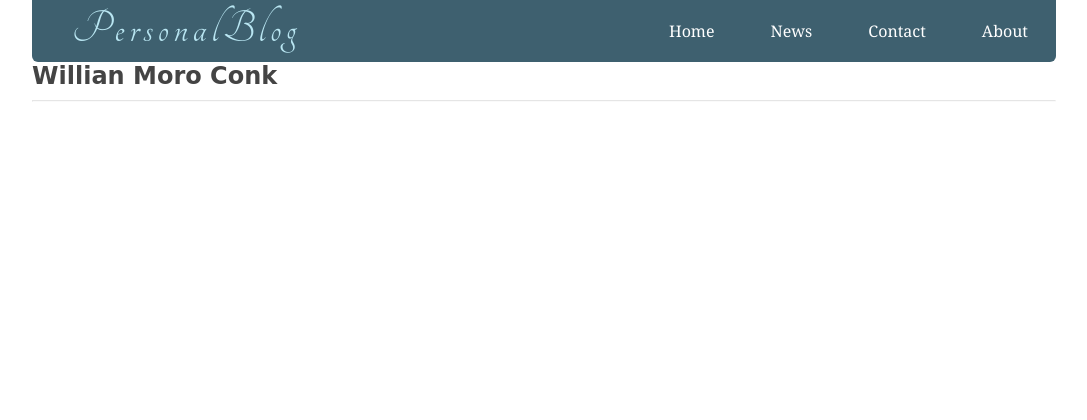
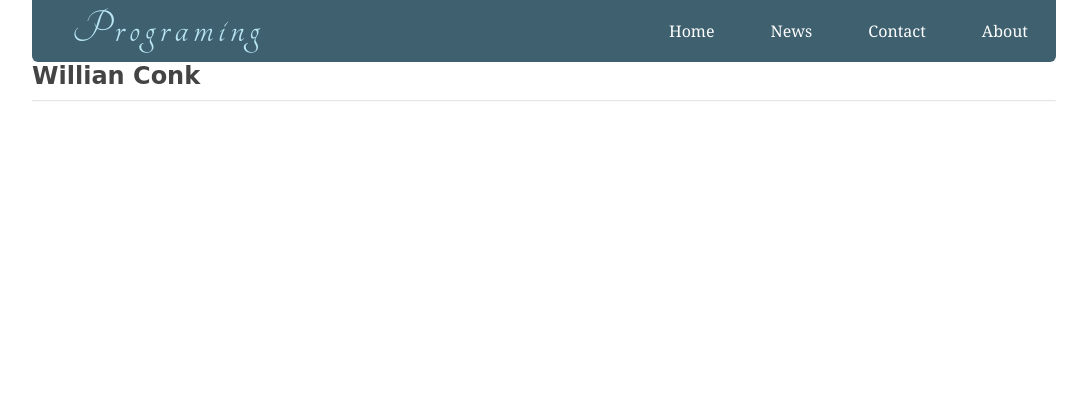
Before and after one commit to WillianConk/blog, a PHP site: page / in a window 1280 px wide. Shown: the top 420 px of the page, without its empty margins (96-1183 px from the left). Run offline with PHP 8.4, Linux system fonts and the light colour scheme; some web fonts are replaced.

Commit message:
Devmind commit in 2018-04-14 23:48:46

```diff
--- a/index.php
+++ b/index.php
@@ -6,7 +6,7 @@
 	<!-- Styling for public area -->
 	<link rel="stylesheet" href="static/css/public_styling.css">
 	<meta charset="UTF-8">
-	<title>Personal Blog| Home </title>
+	<title>Willian Conk| Home </title>
 </head>
 <body>
 	<!-- container - wraps whole page -->
@@ -14,7 +14,7 @@
 		<!-- navbar -->
 		<div class="navbar">
 			<div class="logo_div">
-				<a href="index.php"><h1>PersonalBlog</h1></a>
+				<a href="index.php"><h1>Programing</h1></a>
 			</div>
 			<ul>
 			  <li><a class="active" href="index.php">Home</a></li>
@@ -27,7 +27,7 @@
 
 		<!-- Page content -->
 		<div class="content">
-			<h2 class="content-title">Willian Moro Conk</h2>
+			<h2 class="content-title">Willian Conk</h2>
 			<hr>
 			<!-- more content still to come here ... -->
 		</div>
```
